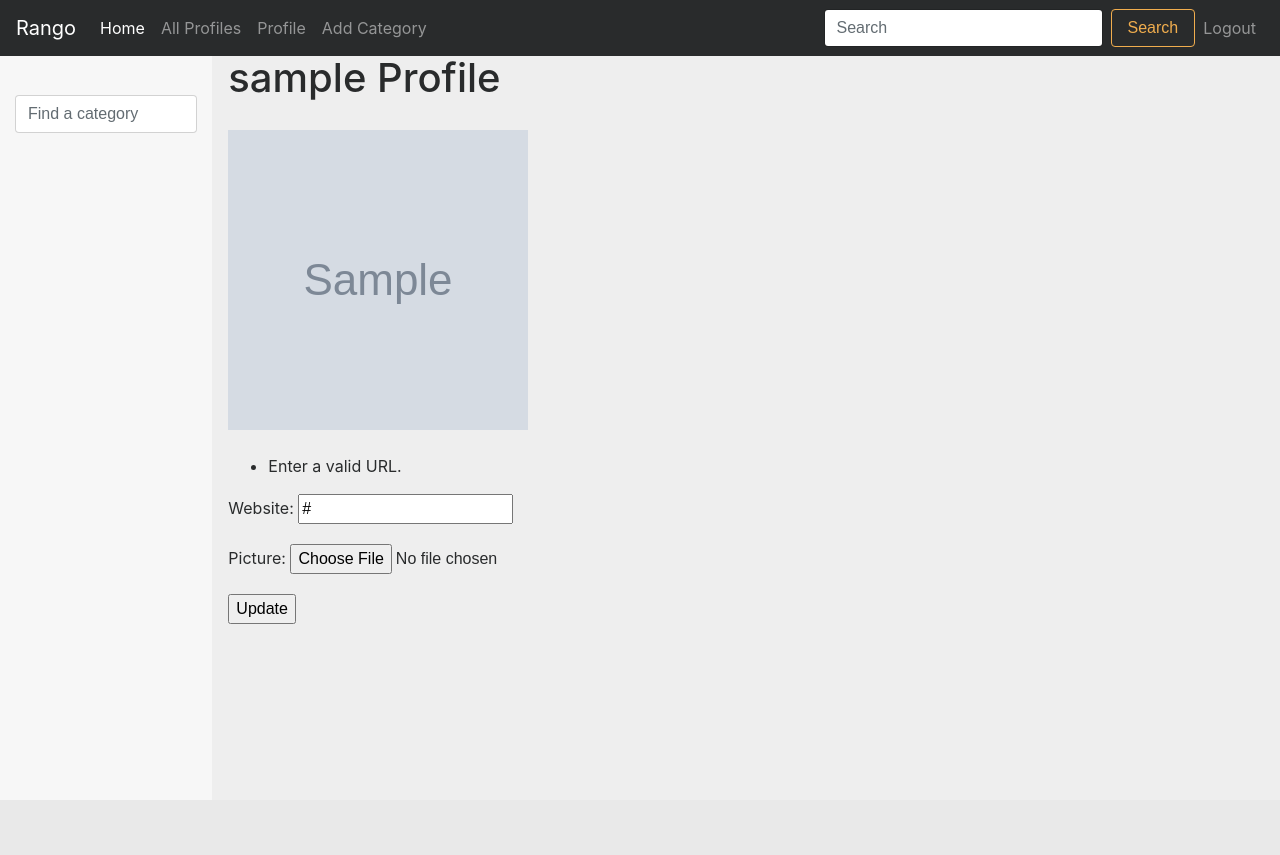
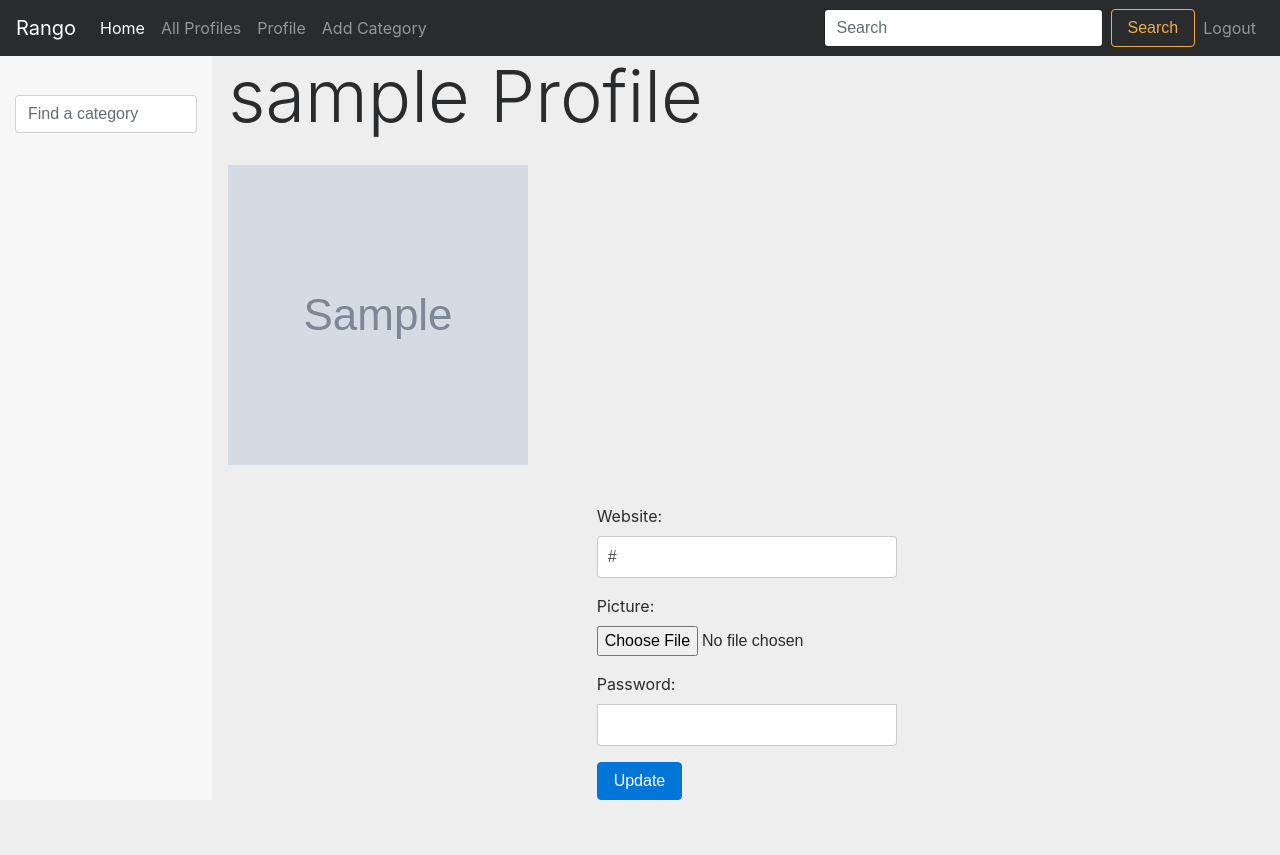
Before and after one commit to naduhrin78/tangorango, a Django app: a page that uses template/rango/profile.html in a window 1280 px wide. Before the commit the page ends 800 px from the top, so only its background shows below. Run offline with Django 3.2, Linux system fonts and the light colour scheme; a user stored in the database is signed in; tables that the repository leaves empty hold one stand-in row (values such as "Sample post"); grey boxes marked "Sample" are stand-in pictures; some libraries are stand-ins or nearby versions.

Commit message:
added password change

```diff
--- a/TangoRango/settings.py
+++ b/TangoRango/settings.py
@@ -27,7 +27,7 @@ SECRET_KEY = '9-)b=4a7mj83z(h!w4stxi@ty^@i)$v4zca)u1dmqcqd+hl1+v'
 
 # SECURITY WARNING: don't run with debug turned on in production!
 #DEBUG = True
-DEBUG= False
+DEBUG = False
 
 ALLOWED_HOSTS = ['127.0.0.1', '.herokuapp.com']
 
@@ -106,7 +106,7 @@ DATABASES = {
         'ENGINE': 'django.db.backends.postgresql_psycopg2',
         'NAME': 'anirudhn',
         'USER': 'anirudhn',
-        'PASSWORD': '',
+        'PASSWORD': 'asd',
         'HOST': 'localhost',
         'PORT': '',
     }
--- a/rango/views.py
+++ b/rango/views.py
@@ -1,5 +1,5 @@
-from django.shortcuts import render
-from django.http import HttpResponseRedirect, HttpResponse
+from django.shortcuts import render, redirect
+from django.http import HttpResponse
 # from django.template import RequestContext
 # from django.shortcuts import render_to_response
 # from django.contrib.auth import login as auth_login, authenticate, logout as auth_logout
@@ -74,21 +74,27 @@ def list_profiles(request):
     context_dict = {'userprofile_list': userprofile_list}
     return render(request,'rango/list_profiles.html', context_dict)
 
+
+@login_required
 def profile(request, username):
     try:
         user = User.objects.get(username=username)
     except User.DoesNotExist:
-        HttpResponseRedirect(reverse('index'))
+        redirect(reverse('index'))
 
     userprofile = UserProfile.objects.get(user=user)
 
     form = UserProfileForm({'website': userprofile.website, 'picture': userprofile.picture})
 
     if request.method == 'POST':
-        form = UserProfile(request.POST, request.FILES, instance = userprofile)
+        data_dict = {'csrfmiddlewaretoken': request.POST['csrfmiddlewaretoken'], 'picture': request.POST['picture'], 'website': request.POST['website']}
+        pwd = request.POST['pwd']
+        user.set_password(pwd)
+        user.save()
+        form = UserProfileForm(data_dict, request.FILES, instance=userprofile)
         if form.is_valid():
             form.save(commit=True)
-            return HttpResponseRedirect('profile', user.username)
+            return redirect('profile', user.username)
         else:
             print(form.errors)
 
@@ -116,7 +122,7 @@ def track_url(request):
                 page = Page.objects.get(slug=request.GET['slug'])
                 page.views = page.views + 1
                 page.save()
-                return HttpResponseRedirect(page.url)
+                return redirect(page.url)
 
             except Page.DoesNotExist:
                 return render(request, 'rango/index.html', context_dict)
@@ -155,7 +161,7 @@ def visitor_cookie_handler(request):
 """
 def logout(request):
     auth_logout(request)
-    return HttpResponseRedirect(reverse('index'))
+    return redirect(reverse('index'))
 """
 
 # Used for custom logout view
@@ -171,7 +177,7 @@ def login(request):
         if user:
             if user.is_active:
                 auth_login(request, user)
-                return HttpResponseRedirect(reverse('index'))
+                return redirect(reverse('index'))
 
             else:
                 return HttpResponse('Your rango account is disabled.')
@@ -204,7 +210,7 @@ def register_profile(request):
 
             userpro.save()
 
-            return HttpResponseRedirect(reverse('index'))
+            return redirect(reverse('index'))
 
         else:
             print(userproform.errors)
--- a/template/rango/profile.html
+++ b/template/rango/profile.html
@@ -8,20 +8,22 @@
     <link href="{% static 'css/signin.css' %}" rel="stylesheet">
 
 	<div class="page-header">
-		<h1>{{selecteduser.username}} Profile</h1>
+		<h1 class="display-3">{{selecteduser.username}} Profile</h1>
 	</div>
     {% if userprofile.picture %}
     <img src="{{ userprofile.picture.url }}" width="300" height="300" alt="{{user.username}}" />
     {% else %}
-    <img src="http://lorempixel.com/300/300/people/" img width="300" height="300" alt="{{user.username}}"/>
+    <img align="left" src="http://lorempixel.com/300/300/people/" img width="300" height="300" alt="{{user.username}}"/>
     {% endif %}
 	<br/><br/>
 	<div id="profile_data">
 		{% if selecteduser.username == user.username %}
-    	<form method="post" action="." enctype="multipart/form-data">
+    	<form role="form" class="form-signin" method="post" action="." enctype="multipart/form-data">
     		{% csrf_token %}
-    		{{ form.as_p }}
-    		<input type="submit" value="Update" />
+            <p ><label for="id_website">Website:</label> <input class="form-control" type="url" name="website" value="{{ userprofile.website }}" maxlength="200" id="id_website" /></p>
+            <p><label for="id_picture">Picture:</label> <input class="file-upload" type="file" name="picture" id="id_picture" /></p>
+    		<p><label for="id_pwd">Password:</label> <input class="form-control" type="password" name="pwd" id="id_pwd" /></p>
+            <input class="btn btn-primary" type="submit" value="Update" />
     	</form>
         {% else %}
 		<p><strong>Email:</strong> {{selecteduser.email}}</p>
```
Also changed, not shown: media/profile_pics/batman-1511107419151-212.jpg (added), media/profile_pics/batman-1511107419151-212_NaxJaCv.jpg (added), media/profile_pics/batman-1511107419151-212_gjbYnc1.jpg (added), media/profile_pics/batman-1511107419151-212_r6YJMpQ.jpg (added).
